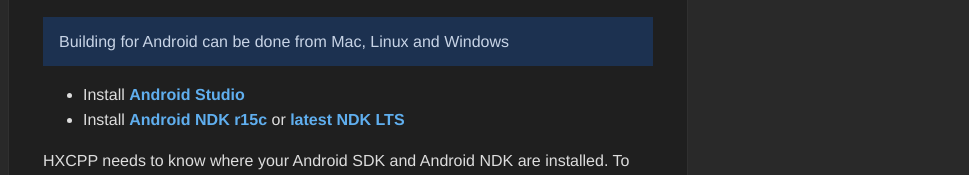
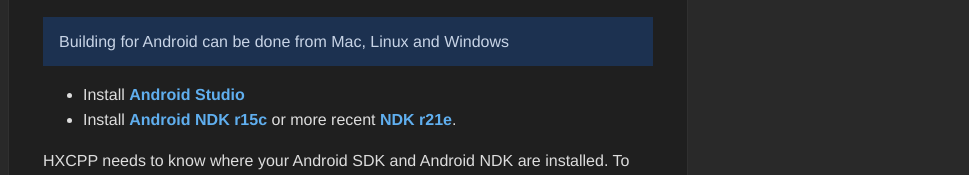
Before and after one commit to thepercentageguy/ceramic-engine.github.io, an Eleventy site: page content/guides/03-appendices/03-platform-setup.md in a window 1280 px wide. Shown: the part 1059-1234 px from the top of the page, without its empty margins (311-1280 px from the left). Built offline with nearby package versions, Linux system fonts and the light colour scheme; Eleventy itself is replaced by a stand-in of ours; files that its build step writes are made by us from their sources.

Commit message:
Point to NDK r21e instead of latest LTS, because r23 doesn't seem to work well with HXCPP at the moment

```diff
--- a/content/guides/03-appendices/03-platform-setup.md
+++ b/content/guides/03-appendices/03-platform-setup.md
@@ -41,7 +41,7 @@
 <p class="extra-info">Building for Android can be done from Mac, Linux and Windows<p>
 
 * Install [Android Studio](https://developer.android.com/studio)
-* Install [Android NDK r15c](https://developer.android.com/ndk/downloads/older_releases.html) or [latest NDK LTS](https://developer.android.com/ndk/downloads#lts-downloads)
+* Install [Android NDK r15c](https://developer.android.com/ndk/downloads/older_releases.html) or more recent [NDK r21e](https://github.com/android/ndk/wiki/Unsupported-Downloads#r21e).
 
 HXCPP needs to know where your Android SDK and Android NDK are installed. To solve that, you need to add some info inside your `.hxcpp-config.xml` (that should be located inside your home directory. If not, you can create it).
 
```
